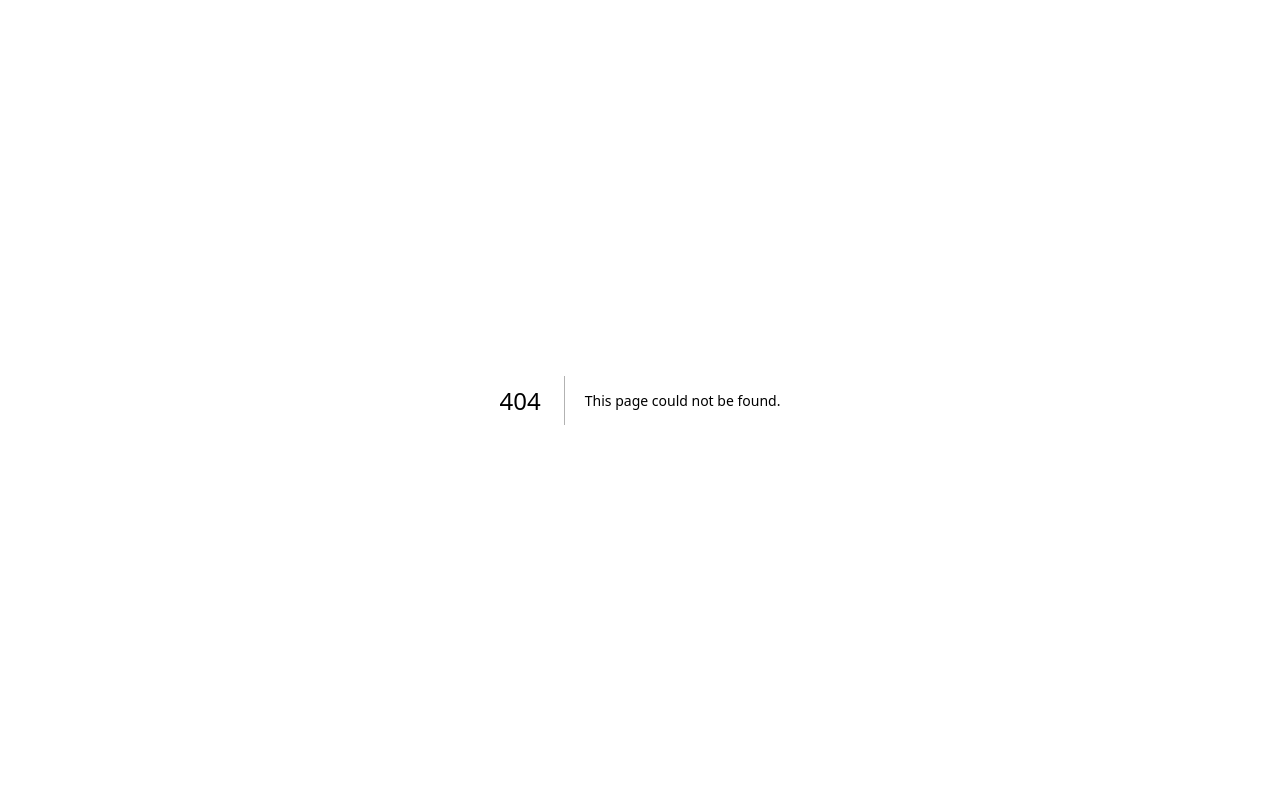
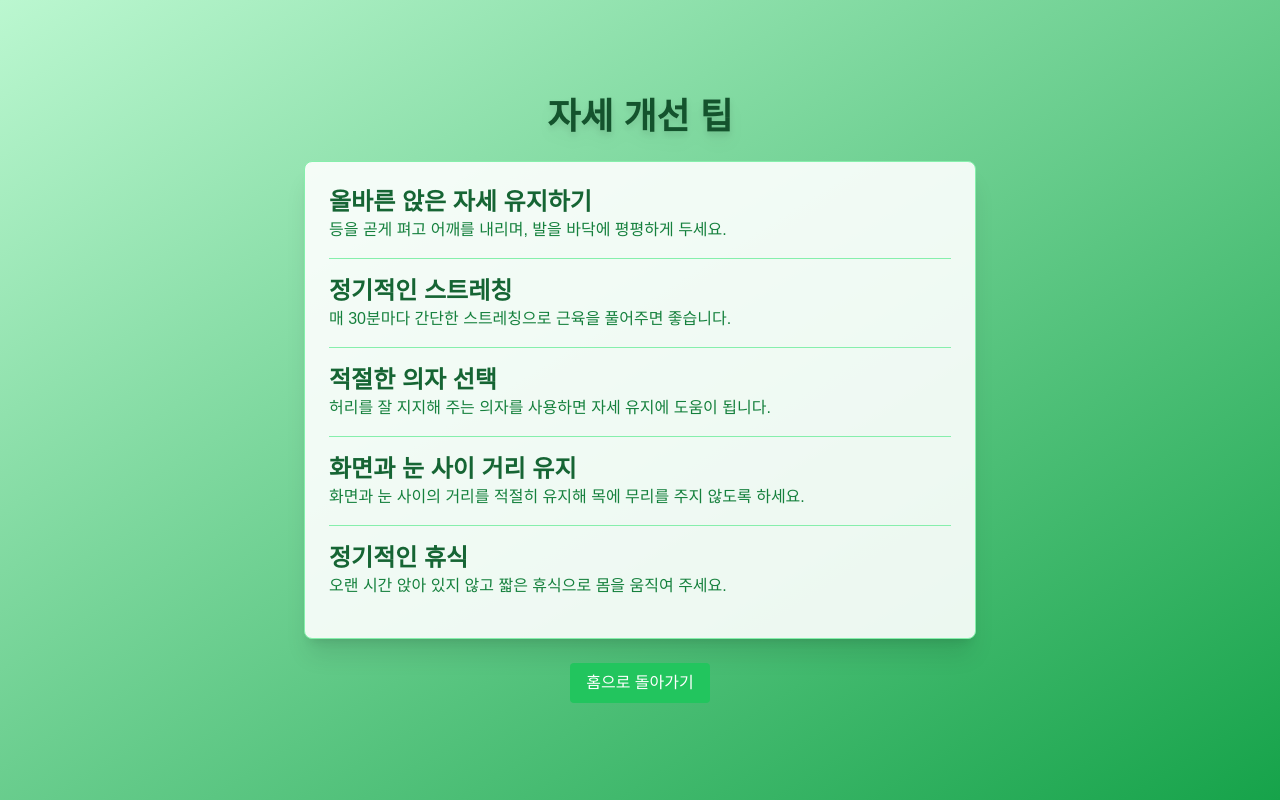
Before and after one commit to chae-chae/Spine-Fairy, a Next.js app: page /tips in a window 1280 px wide. Before the commit this address had no page. Built offline with nearby package versions, Linux system fonts and the light colour scheme.

Commit message:
add tips page

```diff
--- a/app/page.tsx
+++ b/app/page.tsx
@@ -311,6 +311,11 @@ export default function Home() {
             피드백 통계
           </button>
         </Link>
+        <Link href="/tips">
+          <button className="px-4 py-2 bg-indigo-500 text-white rounded hover:bg-indigo-600 transition-transform duration-300 hover:scale-105">
+            자세 개선 팁
+          </button>
+        </Link>
         <Link href="/rewards">
           <button className="px-4 py-2 bg-purple-500 text-white rounded hover:bg-purple-600 transition-transform duration-300 hover:scale-105">
             보상 확인
--- /dev/null
+++ b/app/tips/page.tsx
@@ -0,0 +1,60 @@
+"use client";
+
+import Link from "next/link";
+
+export default function TipsPage() {
+  const tips = [
+    {
+      title: "올바른 앉은 자세 유지하기",
+      description: "등을 곧게 펴고 어깨를 내리며, 발을 바닥에 평평하게 두세요.",
+    },
+    {
+      title: "정기적인 스트레칭",
+      description: "매 30분마다 간단한 스트레칭으로 근육을 풀어주면 좋습니다.",
+    },
+    {
+      title: "적절한 의자 선택",
+      description:
+        "허리를 잘 지지해 주는 의자를 사용하면 자세 유지에 도움이 됩니다.",
+    },
+    {
+      title: "화면과 눈 사이 거리 유지",
+      description:
+        "화면과 눈 사이의 거리를 적절히 유지해 목에 무리를 주지 않도록 하세요.",
+    },
+    {
+      title: "정기적인 휴식",
+      description: "오랜 시간 앉아 있지 않고 짧은 휴식으로 몸을 움직여 주세요.",
+    },
+  ];
+
+  return (
+    <main className="min-h-screen flex flex-col items-center justify-center bg-gradient-to-br from-green-200 to-green-600 p-6 dark:from-green-900 dark:to-green-800">
+      <h1 className="text-4xl font-bold text-green-900 mb-6 drop-shadow-lg dark:text-green-100">
+        자세 개선 팁
+      </h1>
+      <div className="bg-white bg-opacity-90 p-6 rounded-lg shadow-xl w-full max-w-2xl border border-green-300 dark:bg-green-800 dark:border-green-600">
+        {tips.map((tip, index) => (
+          <div key={index} className="mb-4">
+            <h2 className="text-2xl font-semibold text-green-800 dark:text-green-200">
+              {tip.title}
+            </h2>
+            <p className="text-green-700 dark:text-green-100">
+              {tip.description}
+            </p>
+            {index < tips.length - 1 && (
+              <hr className="my-4 border-green-300 dark:border-green-600" />
+            )}
+          </div>
+        ))}
+      </div>
+      <div className="mt-6">
+        <Link href="/">
+          <button className="px-4 py-2 bg-green-500 text-white rounded hover:bg-green-600 transition-colors duration-300">
+            홈으로 돌아가기
+          </button>
+        </Link>
+      </div>
+    </main>
+  );
+}
```
